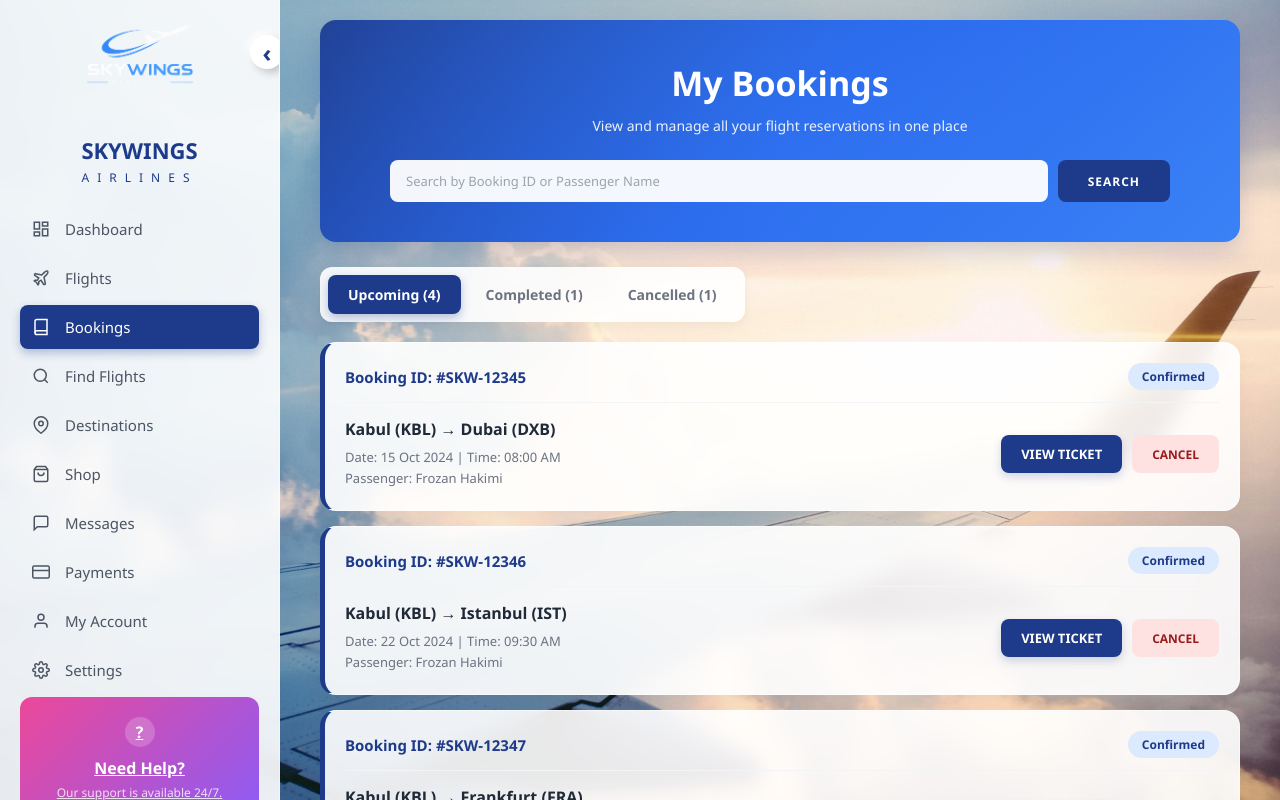
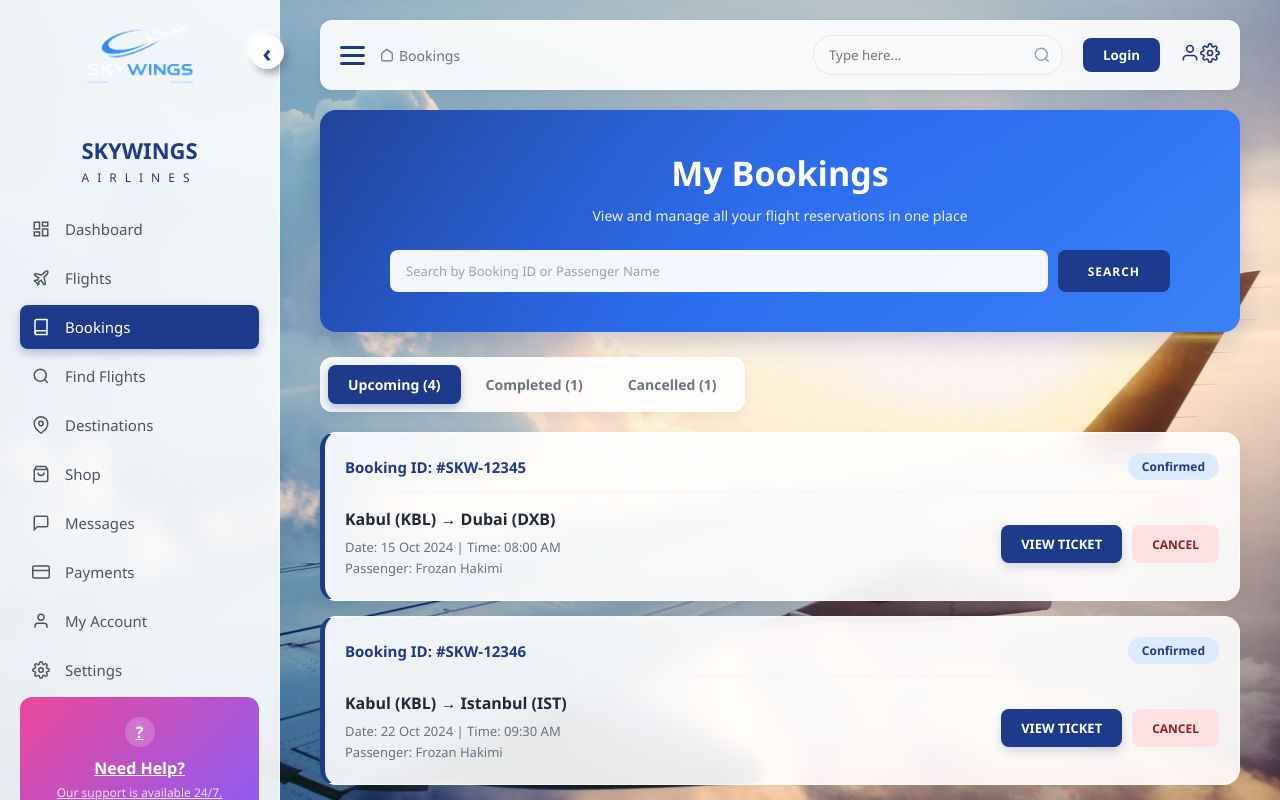
Before and after one commit to frozanhakimi/SkyWings-React, a React (Vite) app: page /booking in a window 1280 px wide. Built offline with nearby package versions, Linux system fonts and the light colour scheme.

Commit message:
Fix mobile hamburger menu in Booking page

```diff
--- a/src/pages/Booking.jsx
+++ b/src/pages/Booking.jsx
@@ -1,7 +1,7 @@
 
 import { useState } from 'react';
 import Sidebar from '../components/Sidebar';
-
+import Topbar from '../components/Topbar';
 
 const initialBookings = [
   { id: 'SKW-12345', from: 'Kabul (KBL)', to: 'Dubai (DXB)', fromCode: 'KBL', toCode: 'DXB', fromCity: 'Kabul', toCity: 'Dubai', date: '15 Oct 2024', time: '08:00 AM', passenger: 'Frozan Hakimi', status: 'confirmed', tab: 'upcoming' },
@@ -16,6 +16,8 @@ function Booking() {
   const [activeTab, setActiveTab] = useState('upcoming');
   const [bookings, setBookings] = useState(initialBookings);
   const [selectedBooking, setSelectedBooking] = useState(null);
+  const [collapsed, setCollapsed] = useState(false);
+  const [mobileOpen, setMobileOpen] = useState(false);
 
   const filteredBookings = bookings.filter((b) => b.tab === activeTab);
 
@@ -31,9 +33,22 @@ function Booking() {
 
   return (
     <>
-      <Sidebar />
+      <Sidebar collapsed={collapsed} mobileOpen={mobileOpen} />
+
+<button
+  className="sidebar-toggle"
+  onClick={() => setCollapsed(!collapsed)}
+>
+  ‹
+</button>
+
+<div
+  className={`sidebar-overlay ${mobileOpen ? 'show' : ''}`}
+  onClick={() => setMobileOpen(false)}
+></div>
 
       <main className="main-content">
+       <Topbar pageTitle="Bookings" onMenuClick={() => setMobileOpen(true)} />
         {/* HERO */}
         <div className="page-hero">
           <div className="page-hero-content">
```
